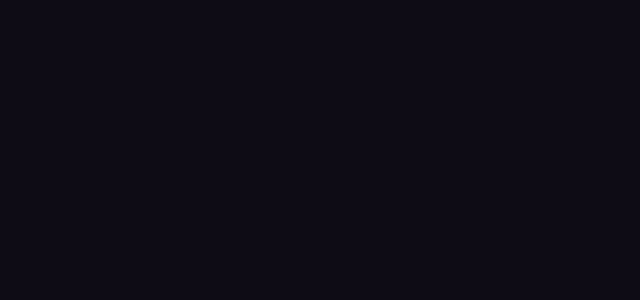
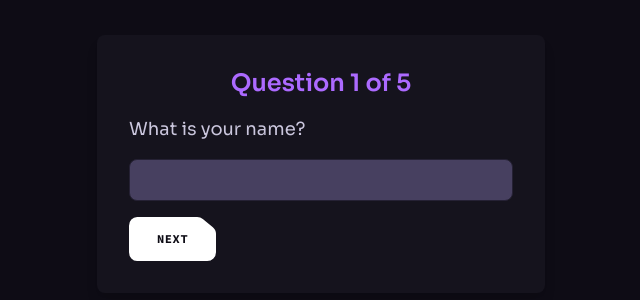
Before and after one commit to Thykp/HEAP_Group17, a React (Vite) app in the folder frontend/: page /questions in a window 1280 px wide. Before the commit this address had no page. Shown: the part 236-536 px from the top of the page, without its empty margins (319-959 px from the left). Built offline with nearby package versions, Linux system fonts and the light colour scheme.

Commit message:
added Questions.jsx file

```diff
--- a/frontend/src/App.jsx
+++ b/frontend/src/App.jsx
@@ -8,6 +8,7 @@ import Profile from "./pages/Profile";
 import '../src/index.css';
 import Layout from './components/Layout';
 import Signup from './pages/Signup';
+import Questions from './components/Questions';
 
 const App = () => {
   const location = useLocation();
@@ -21,6 +22,7 @@ const App = () => {
             <Route path="/home" element={<Home />} />
             <Route path="/profile" element={<Profile />} />
             <Route path="/signup" element={<Signup />} />
+            <Route path="/questions" element={<Questions />} />
           </Routes>
         </CSSTransition>
       </TransitionGroup>
--- a/frontend/src/components/Dashboard.jsx
+++ b/frontend/src/components/Dashboard.jsx
@@ -1,5 +1,5 @@
 import { useState } from 'react';
-import { Link } from 'react-router-dom';
+import { Link, useLocation } from 'react-router-dom';
 
 // Sections data
 const sections = [
@@ -13,6 +13,8 @@ const sections = [
 
 const Dashboard = () => {
   const [isSidebarOpen, setIsSidebarOpen] = useState(false);
+  const location = useLocation();
+  const { answers } = location.state || { answers: [] };  // Receive the state from Questions.jsx
 
   const toggleSidebar = () => {
     setIsSidebarOpen(!isSidebarOpen);
@@ -67,6 +69,15 @@ const Dashboard = () => {
             </Link>
           ))}
         </div>
+        {/* Display answers */}
+        <div className="mt-8">
+          <h2 className="text-2xl font-bold mb-4">Your Answers</h2>
+          <ul className="list-disc pl-5">
+            {answers.map((answer, index) => (
+              <li key={index} className="mb-2">{answer}</li>
+            ))}
+          </ul>
+        </div>
       </div>
     </div>
   );
--- a/frontend/src/components/Hero.jsx
+++ b/frontend/src/components/Hero.jsx
@@ -40,7 +40,7 @@ const Hero = () => {
             Unleash the power of AI within WorkoutWise. Upgrade your productivity
             with WorkoutWise.
           </p>
-          <Link to="/dashboard">
+          <Link to="/login">
             <Button white>
               Get started
             </Button>
--- /dev/null
+++ b/frontend/src/components/Questions.jsx
@@ -0,0 +1,75 @@
+import React, { useState } from 'react';
+import { useNavigate } from 'react-router-dom';
+import Button from './Button';
+
+const questions = [
+  { type: "text", question: "What is your name?" },
+  { type: "text", question: "How old are you?" },
+  { type: "select", question: "What is your favorite color?", options: ["Red", "Green", "Blue", "Yellow", "Other"] },
+  { type: "text", question: "What is your hobby?" },
+  { type: "select", question: "What is your favorite food?", options: ["Pizza", "Sushi", "Burger", "Salad", "Other"] }
+];
+
+const Questions = () => {
+  const [currentQuestionIndex, setCurrentQuestionIndex] = useState(0);
+  const [answers, setAnswers] = useState(Array(questions.length).fill(''));
+  const navigate = useNavigate();
+
+  const handleAnswerChange = (event) => {
+    const newAnswers = [...answers];
+    newAnswers[currentQuestionIndex] = event.target.value;
+    setAnswers(newAnswers);
+  };
+
+  const handleNextQuestion = () => {
+    if (currentQuestionIndex < questions.length - 1) {
+      setCurrentQuestionIndex(currentQuestionIndex + 1);
+    } else {
+      navigate('/dashboard', { state: { answers } });
+    }
+  };
+
+  const renderQuestion = () => {
+    const currentQuestion = questions[currentQuestionIndex];
+    if (currentQuestion.type === "text") {
+      return (
+        <input
+          type="text"
+          className="w-full p-2 mb-4 border border-n-6 bg-n-9 text-n-1 rounded-lg focus:outline-none focus:ring-2 focus:ring-color-1"
+          value={answers[currentQuestionIndex]}
+          onChange={handleAnswerChange}
+        />
+      );
+    } else if (currentQuestion.type === "select") {
+      return (
+        <select
+          className="w-full p-2 mb-4 border border-n-6 bg-n-9 text-n-1 rounded-lg focus:outline-none focus:ring-2 focus:ring-color-1"
+          value={answers[currentQuestionIndex]}
+          onChange={handleAnswerChange}
+        >
+          <option value="" disabled>Select an option</option>
+          {currentQuestion.options.map((option, index) => (
+            <option key={index} value={option}>{option}</option>
+          ))}
+        </select>
+      );
+    }
+  };
+
+  return (
+    <div className="flex items-center justify-center min-h-screen bg-n-8 p-4">
+      <div className="max-w-md w-full bg-n-7 p-8 rounded-lg shadow-lg">
+        <h2 className="text-2xl font-bold mb-4 text-color-1">
+          Question {currentQuestionIndex + 1} of {questions.length}
+        </h2>
+        <p className="text-lg mb-4 text-n-2">{questions[currentQuestionIndex].question}</p>
+        {renderQuestion()}
+        <Button white onClick={handleNextQuestion}>
+          Next
+        </Button>
+      </div>
+    </div>
+  );
+};
+
+export default Questions;
--- a/frontend/src/constants/index.js
+++ b/frontend/src/constants/index.js
@@ -40,7 +40,7 @@ export const navigation = [
   {
     id: "0",
     title: "Features",
-    url: "features",
+    url: "benefits",
   },
   // {
   //   id: "1",
@@ -49,8 +49,8 @@ export const navigation = [
   // },
   {
     id: "2",
-    title: "How to use",
-    url: "how-to-use",
+    title: "About Us",
+    url: "about",
   },
   // {
   //   id: "3",
```
